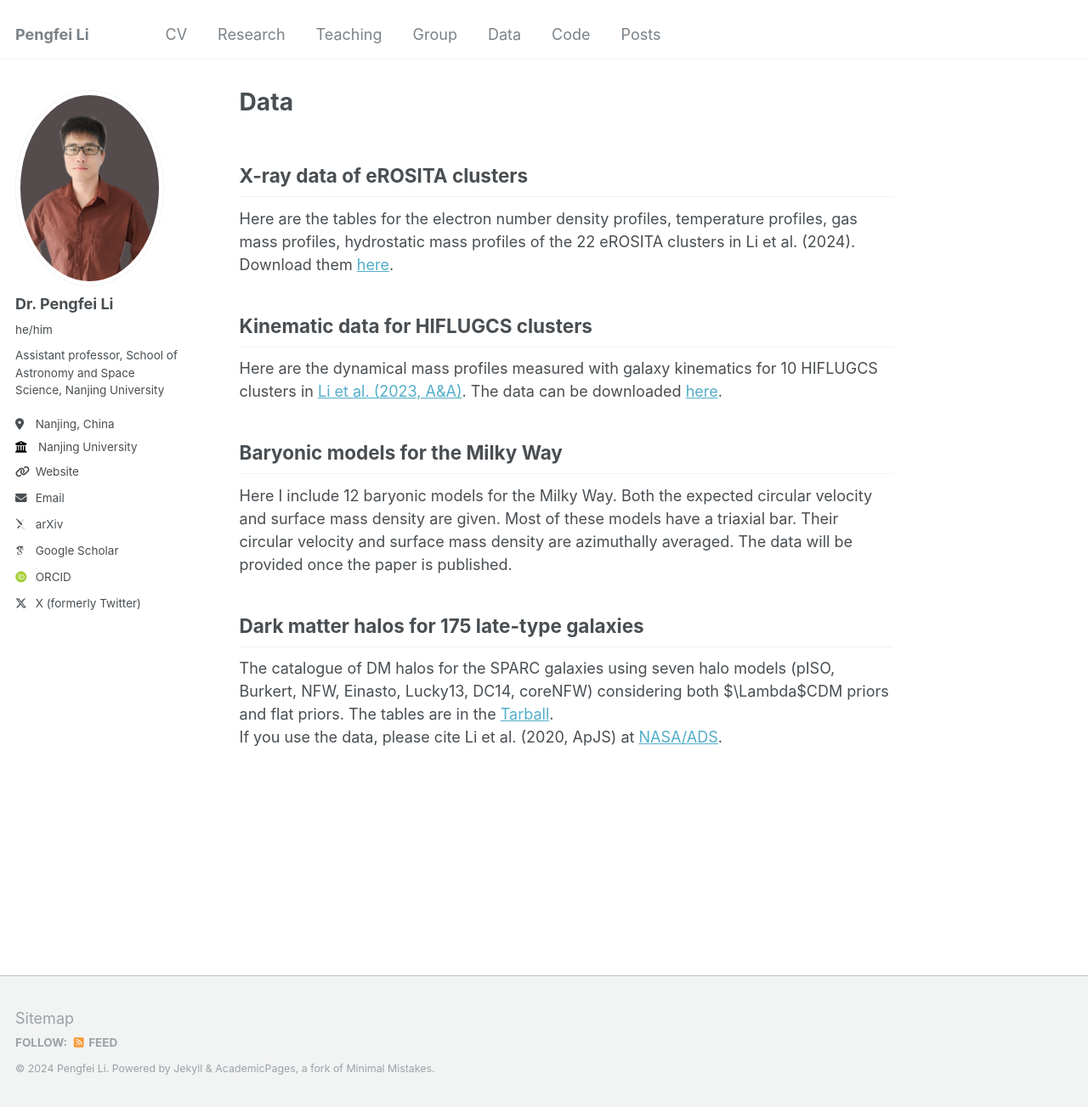
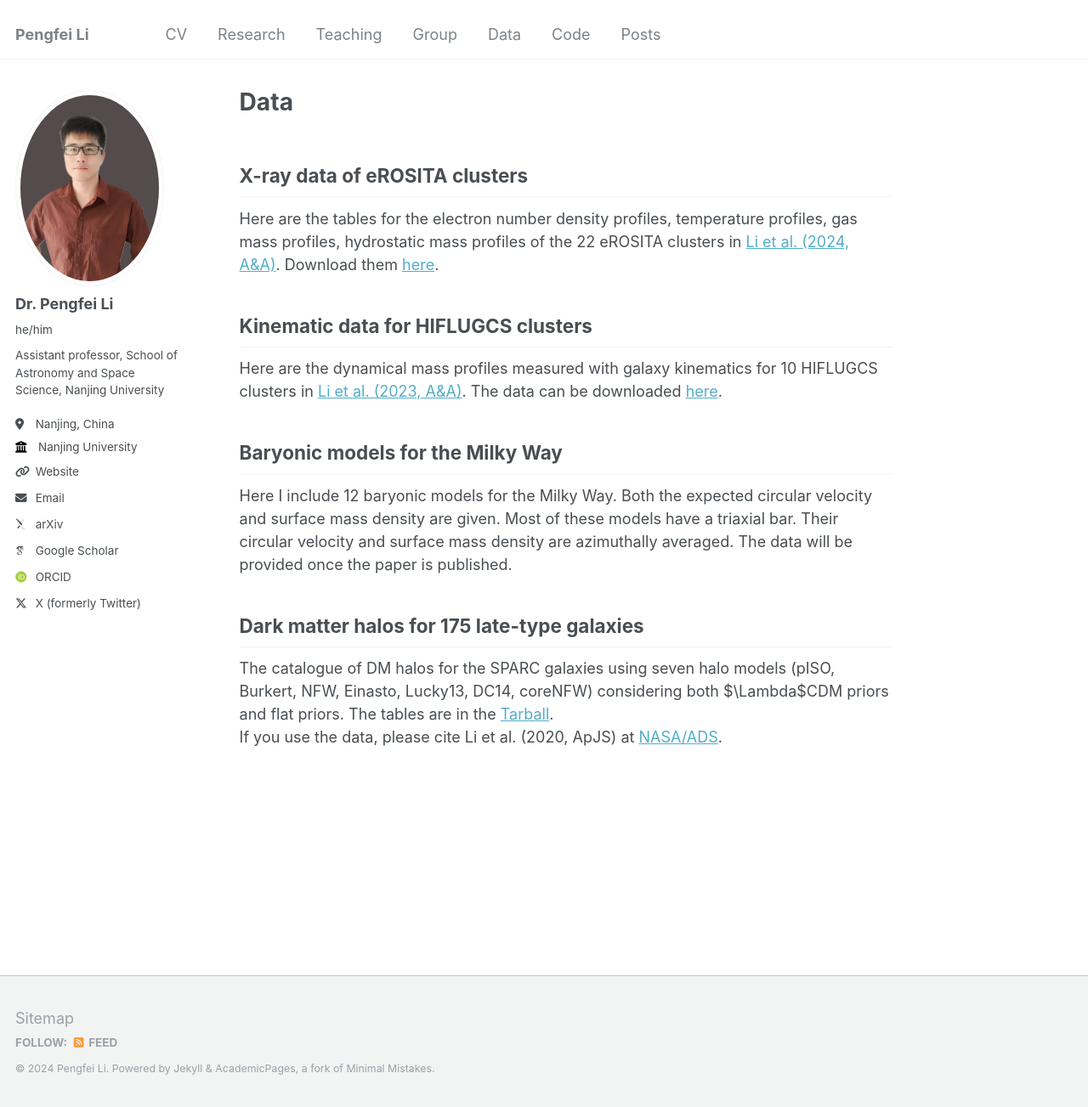
Before and after one commit to PengfeiLi0606/pengfeili0606.github.io, a Jekyll site: the page built from _pages/data.md, in a window 1280 px wide and 1303 px high. Shown: the whole window at 85% size. Built offline with Jekyll 4.4.1, drawn with Linux system fonts in a browser that asks for light colours; some web fonts are replaced; part of the change alters nothing that is shown.

```diff
--- a/_pages/data.md
+++ b/_pages/data.md
@@ -11,7 +11,7 @@ redirect_from:
 X-ray data of eROSITA clusters
 -------------------
 
-Here are the tables for the electron number density profiles, temperature profiles, gas mass profiles, hydrostatic mass profiles of the 22 eROSITA clusters in Li et al. (2024).
+Here are the tables for the electron number density profiles, temperature profiles, gas mass profiles, hydrostatic mass profiles of the 22 eROSITA clusters in [Li et al. (2024, A&A)](https://ui.adsabs.harvard.edu/abs/2024arXiv241109735L/abstract).
 Download them [here](https://github.com/PengfeiLi0606/pengfeili0606.github.io/raw/master/files/eROClusters.zip).
 
 Kinematic data for HIFLUGCS clusters
```
